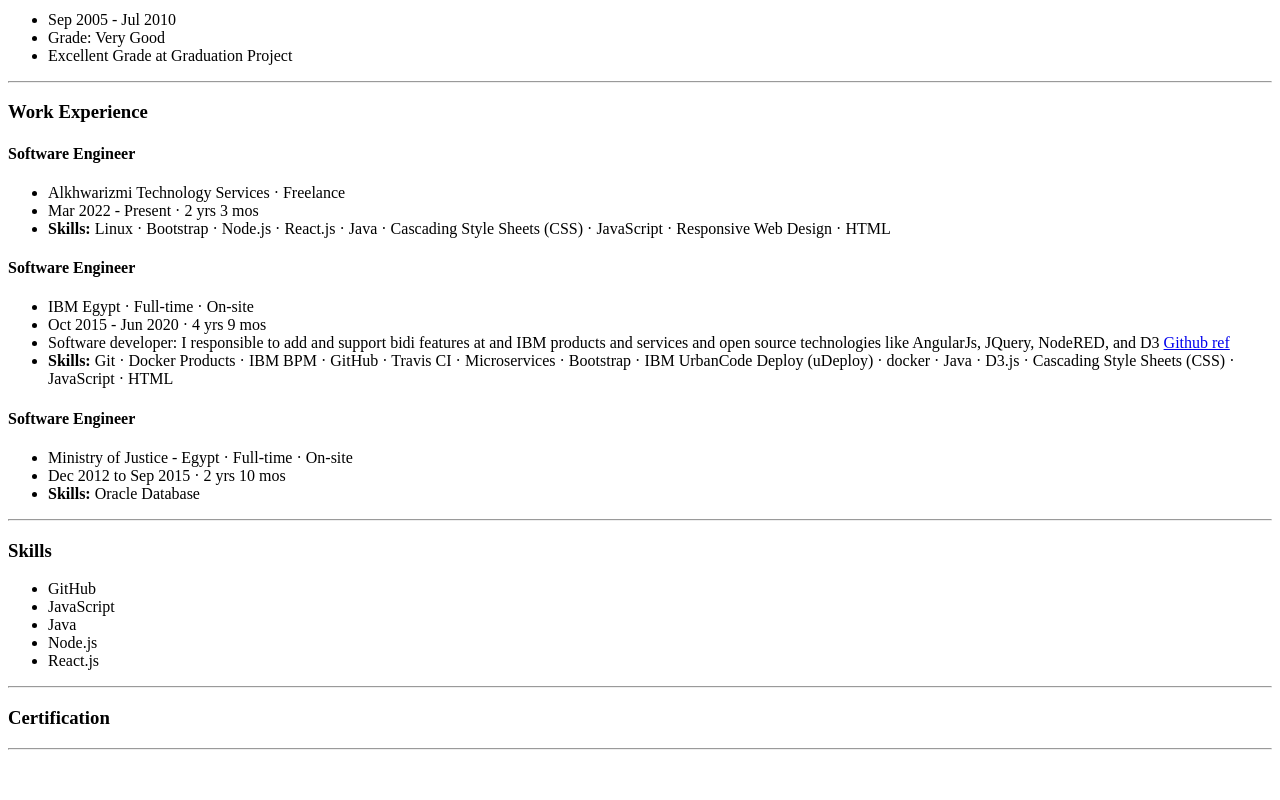
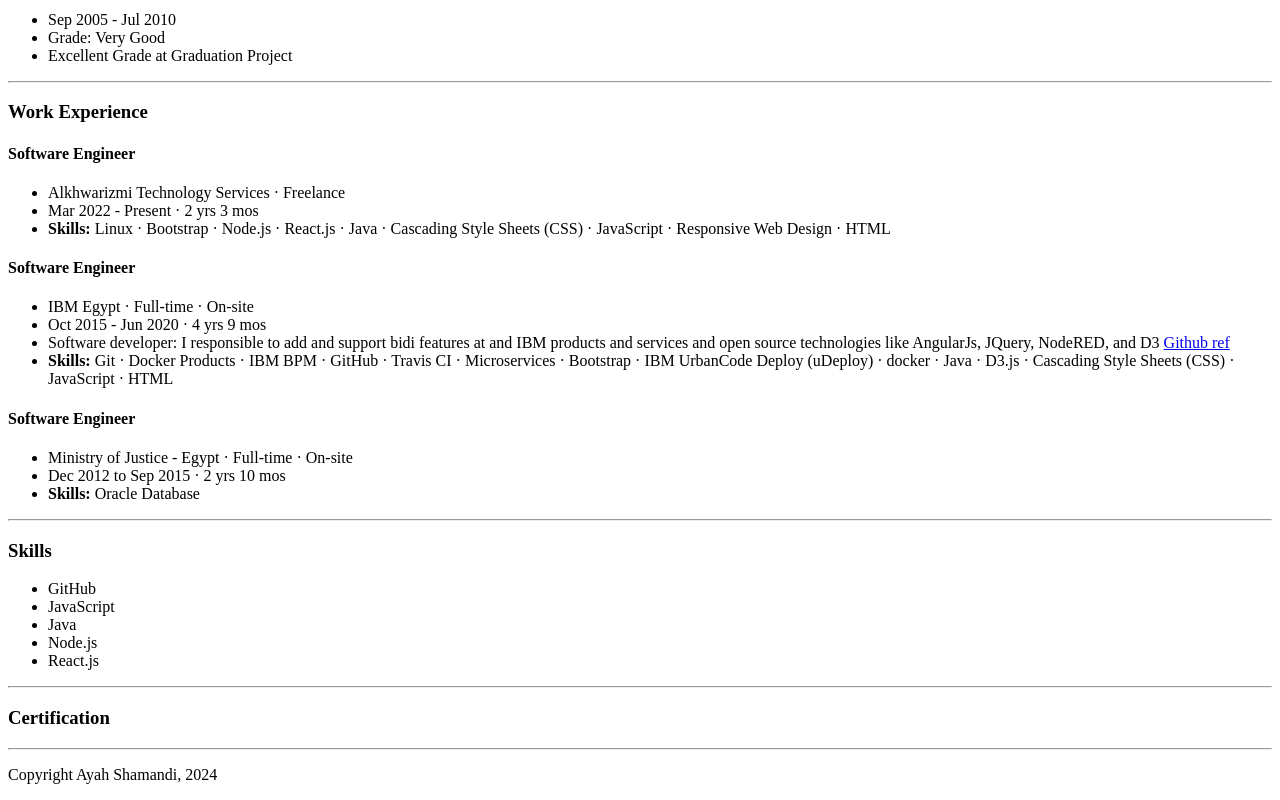
Before and after one commit to Ayahhamdi/my-online-resume, a plain HTML site: page index.html in a window 1280 px wide. Shown: the part 647-1447 px from the top of the page. Before the commit the page ends 1405 px from the top, so only its background shows below. Drawn offline with Linux system fonts and the light colour scheme.

Commit message:
Update index.html

```diff
--- a/index.html
+++ b/index.html
@@ -90,5 +90,9 @@
     <h3>Certification</h3>
     <hr />
 
+    <footer>
+        <p>Copyright Ayah Shamandi, 2024</p>
+    </footer>
+
 </body>
 </html>
```
